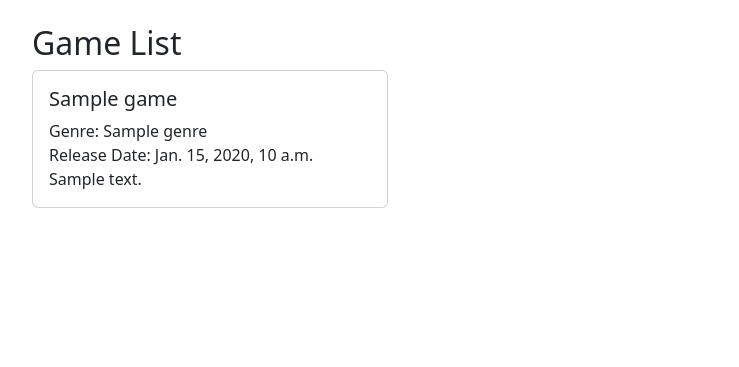
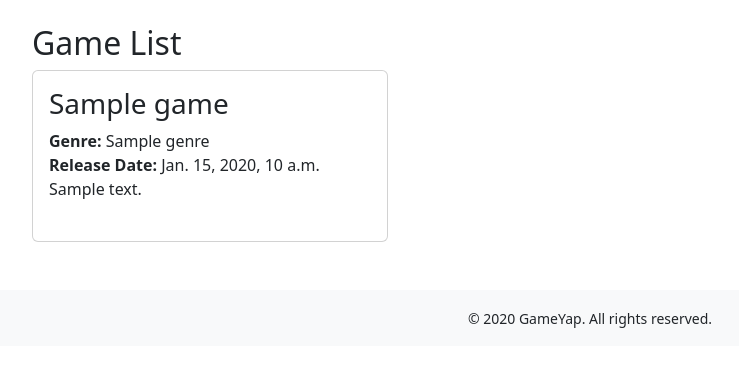
Before and after one commit to iwillmineya/Individual-Full-Stack-Project, a Django app: template mainproject/gameyap/templates/index.html in a window 1280 px wide. Shown: the part 56-423 px from the top of the page, without its empty margins (50-789 px from the left). Run offline with Django 5.2, Linux system fonts and the light colour scheme; the template is opened without the code that fills it: most values are stand-ins (such as "Sample title", 1, 10 or a date in 2020).

Commit message:
fully moved from wrong github

```diff
--- a/mainproject/gameyap/templates/base.html
+++ b/mainproject/gameyap/templates/base.html
@@ -9,9 +9,13 @@
     <link href="https://cdn.jsdelivr.net/npm/bootstrap@5.3.8/dist/css/bootstrap.min.css" rel="stylesheet">
 </head>
 <body>
-    <nav class="navbar navbar-expand-lg bg-body-tertiary">
+    <header>
+        <nav class="navbar navbar-expand-lg bg-body-tertiary" aria-label="Main navigation">
             <div class="container-fluid">
                 <a class="navbar-brand" href="{% url 'home' %}">GameYap</a>
+                <button class="navbar-toggler" type="button" data-bs-toggle="collapse" data-bs-target="#navbarNavDropdown" aria-controls="navbarNavDropdown" aria-expanded="false" aria-label="Toggle navigation">
+                    <span class="navbar-toggler-icon"></span>
+                </button>
                 <div class="collapse navbar-collapse" id="navbarNavDropdown">
                     <ul class="navbar-nav">
                         <li class="nav-item"><a class="nav-link" href="{% url 'home' %}">Home</a></li>
@@ -26,9 +30,13 @@
                 </div>
             </div>
         </nav>
-    <div class="container mt-4">
+    </header>
+    <main class="container mt-4" id="main-content">
         {% block content %}{% endblock %}
-    </div>
+    </main>
+    <footer class="bg-light text-center py-3 mt-5">
+        <small>&copy; {{ now|date:'Y' }} GameYap. All rights reserved.</small>
+    </footer>
     <script src="https://cdn.jsdelivr.net/npm/bootstrap@5.3.8/dist/js/bootstrap.bundle.min.js"></script>
 </body>
 </html>
--- a/mainproject/gameyap/templates/index.html
+++ b/mainproject/gameyap/templates/index.html
@@ -1,22 +1,28 @@
 {% extends "base.html" %}
 {% block content %}
-    <h2>Game List</h2>
-    <div class="row">
+<section aria-labelledby="game-list-heading">
+    <h2 id="game-list-heading">Game List</h2>
+    <div class="row" role="list">
         {% for game in games %}
-            <div class="col-md-4">
-                <div class="card mb-4">
+            <article class="col-md-4" role="listitem">
+                <div class="card mb-4 h-100" tabindex="0" aria-label="{{ game.title }} game card">
                     <div class="card-body">
-                        <h5 class="card-title">{{ game.title }}</h5>
-                        <p class="card-text">Genre: {{ game.genre }}<br>Release Date: {{ game.release_date }}<br>{{ game.description }}</p>
+                        <h3 class="card-title">{{ game.title }}</h3>
+                        <p class="card-text">
+                            <span><strong>Genre:</strong> {{ game.genre }}</span><br>
+                            <span><strong>Release Date:</strong> {{ game.release_date }}</span><br>
+                            <span>{{ game.description }}</span>
+                        </p>
                         {% if user.is_authenticated %}
-                            <a href="{% url 'game_update' game.pk %}" class="btn btn-warning">Edit</a>
-                            <a href="{% url 'game_delete' game.pk %}" class="btn btn-danger">Delete</a>
+                            <a href="{% url 'game_update' game.pk %}" class="btn btn-warning me-2" aria-label="Edit {{ game.title }}">Edit</a>
+                            <a href="{% url 'game_delete' game.pk %}" class="btn btn-danger" aria-label="Delete {{ game.title }}">Delete</a>
                         {% endif %}
                     </div>
                 </div>
-            </div>
+            </article>
         {% empty %}
             <p>No games found.</p>
         {% endfor %}
     </div>
+</section>
 {% endblock %}
```
Also changed, not shown: mainproject/gameyap/templates/game_confirm_delete.html (+7 -4 lines), mainproject/gameyap/templates/game_form.html (+7 -4 lines), mainproject/gameyap/templates/login.html (+7 -4 lines), mainproject/gameyap/templates/register.html (+7 -4 lines). Lines whose indentation alone changed are shown as unchanged.
